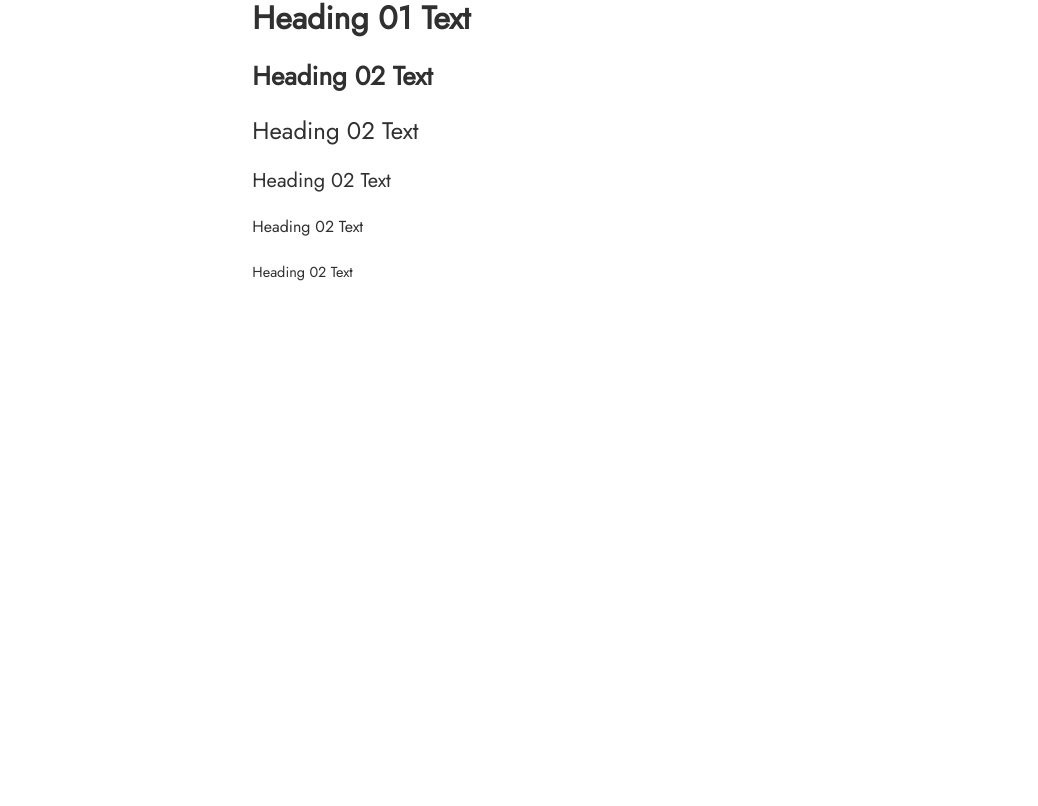
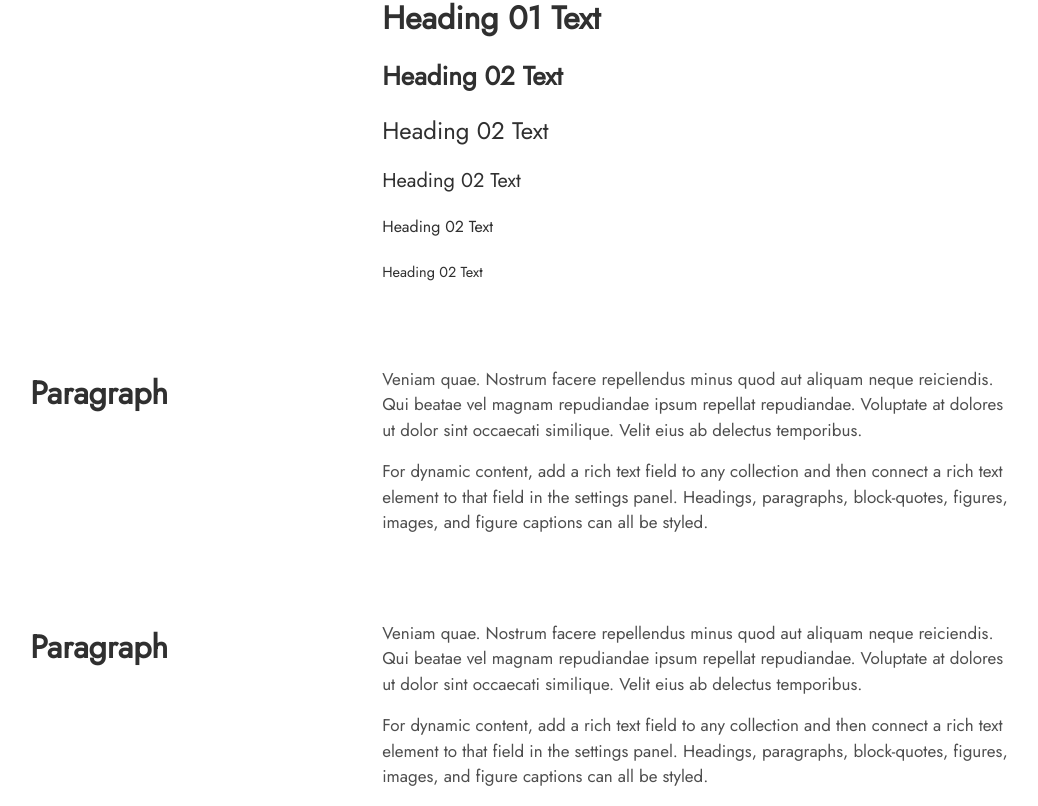
Before and after one commit to KiritoEM/PrimeCRM-weeklyDecember, a React (Create React App) app: page / in a window 1280 px wide. Shown: the part 1006-1812 px from the top of the page, without its empty margins (117-1155 px from the left). Before the commit the page ends 1304 px from the top, so only its background shows below. Built offline with nearby package versions, Linux system fonts and the light colour scheme.

Commit message:
add width to column header

```diff
--- a/src/components/Content.tsx
+++ b/src/components/Content.tsx
@@ -1,5 +1,7 @@
 import Color from "./content/Color";
 import Text from "./content/Text";
+import Paragraph from "./content/Paragraph";
+import List from "./content/List";
 
 const Content = (): JSX.Element => {
   return (
@@ -7,6 +9,8 @@ const Content = (): JSX.Element => {
       <div id="content__container">
         <Color />
         <Text />
+        <Paragraph />
+        <List />
       </div>
     </section>
   );
--- /dev/null
+++ b/src/components/content/List.tsx
@@ -0,0 +1,29 @@
+const List = (): JSX.Element => {
+  return (
+    <section id="paragraph">
+      <div className="section-header">
+        <h2>Paragraph</h2>
+      </div>
+      <div className="section-content">
+        <div className="paragraph-1">
+          <p>
+            Veniam quae. Nostrum facere repellendus minus quod aut aliquam neque
+            reiciendis. Qui beatae vel magnam repudiandae ipsum repellat
+            repudiandae. Voluptate at dolores ut dolor sint occaecati similique.
+            Velit eius ab delectus temporibus.
+          </p>
+        </div>
+        <div className="paragraph-2 mt-3">
+          <p>
+            For dynamic content, add a rich text field to any collection and
+            then connect a rich text element to that field in the settings
+            panel. Headings, paragraphs, block-quotes, figures, images, and
+            figure captions can all be styled.
+          </p>
+        </div>
+      </div>
+    </section>
+  );
+};
+
+export default List;
--- /dev/null
+++ b/src/components/content/Paragraph.tsx
@@ -0,0 +1,29 @@
+const Paragraph = (): JSX.Element => {
+  return (
+    <section id="paragraph">
+      <div className="section-header">
+        <h2>Paragraph</h2>
+      </div>
+      <div className="section-content">
+        <div className="paragraph-1">
+          <p>
+            Veniam quae. Nostrum facere repellendus minus quod aut aliquam neque
+            reiciendis. Qui beatae vel magnam repudiandae ipsum repellat
+            repudiandae. Voluptate at dolores ut dolor sint occaecati similique.
+            Velit eius ab delectus temporibus.
+          </p>
+        </div>
+        <div className="paragraph-2 mt-3">
+          <p>
+            For dynamic content, add a rich text field to any collection and
+            then connect a rich text element to that field in the settings
+            panel. Headings, paragraphs, block-quotes, figures, images, and
+            figure captions can all be styled.
+          </p>
+        </div>
+      </div>
+    </section>
+  );
+};
+
+export default Paragraph;
--- a/src/styles/_container.scss
+++ b/src/styles/_container.scss
@@ -1,4 +1,4 @@
 @mixin container{
-     padding-left: 11%;
-     padding-right: 11%;
+     padding-left: 11.5%;
+     padding-right: 11.5%;
 }
--- a/src/styles/content.scss
+++ b/src/styles/content.scss
@@ -1,5 +1,6 @@
 @import "./content/color.scss";
 @import "./content/text.scss";
+@import "./content/paragraph.scss";
 
 #content {
     width: 100%;
--- a/src/styles/content/color.scss
+++ b/src/styles/content/color.scss
@@ -2,8 +2,6 @@
     width: 100%;
     display: flex;
     flex-direction: row;
-    gap: 18%;
-    padding: 0;
 
     .section-header {
         margin-top: 2px;
@@ -11,6 +9,7 @@
         h2 {
             color: $color-primary03;
             font-weight: 600;
+            width: 22rem;
         }
     }
 
--- /dev/null
+++ b/src/styles/content/paragraph.scss
@@ -0,0 +1,27 @@
+#paragraph {
+    width: 100%;
+    display: flex;
+    flex-direction: row;
+    padding: 0;
+    margin-top: 4.6rem;
+
+    .section-header {
+        margin-top: 2px;
+
+        h2 {
+            color: $color-primary03;
+            font-weight: 600;
+            width: 22rem;
+        }
+    }
+
+    .section-content{
+        margin-top: -5px;
+
+        p{
+            color: #4E4E4E;
+            font-weight: 500;
+            font-size: 17px;
+        }
+    }
+}
--- a/src/styles/content/text.scss
+++ b/src/styles/content/text.scss
@@ -2,7 +2,6 @@
     width: 100%;
     display: flex;
     flex-direction: row;
-    gap: 18%;
     padding: 0;
     margin-top: 4.6rem;
 
@@ -12,6 +11,7 @@
         h2 {
             color: $color-primary03;
             font-weight: 600;
+            width: 22rem;
         }
     }
 
--- a/src/styles/navbar.scss
+++ b/src/styles/navbar.scss
@@ -39,6 +39,7 @@
                     font-size: 17px;
                     padding-top: 7px;
                     padding-bottom: 7px;
+                    color: $color-primary03;
                 }
 
                 #btn-login{
```
